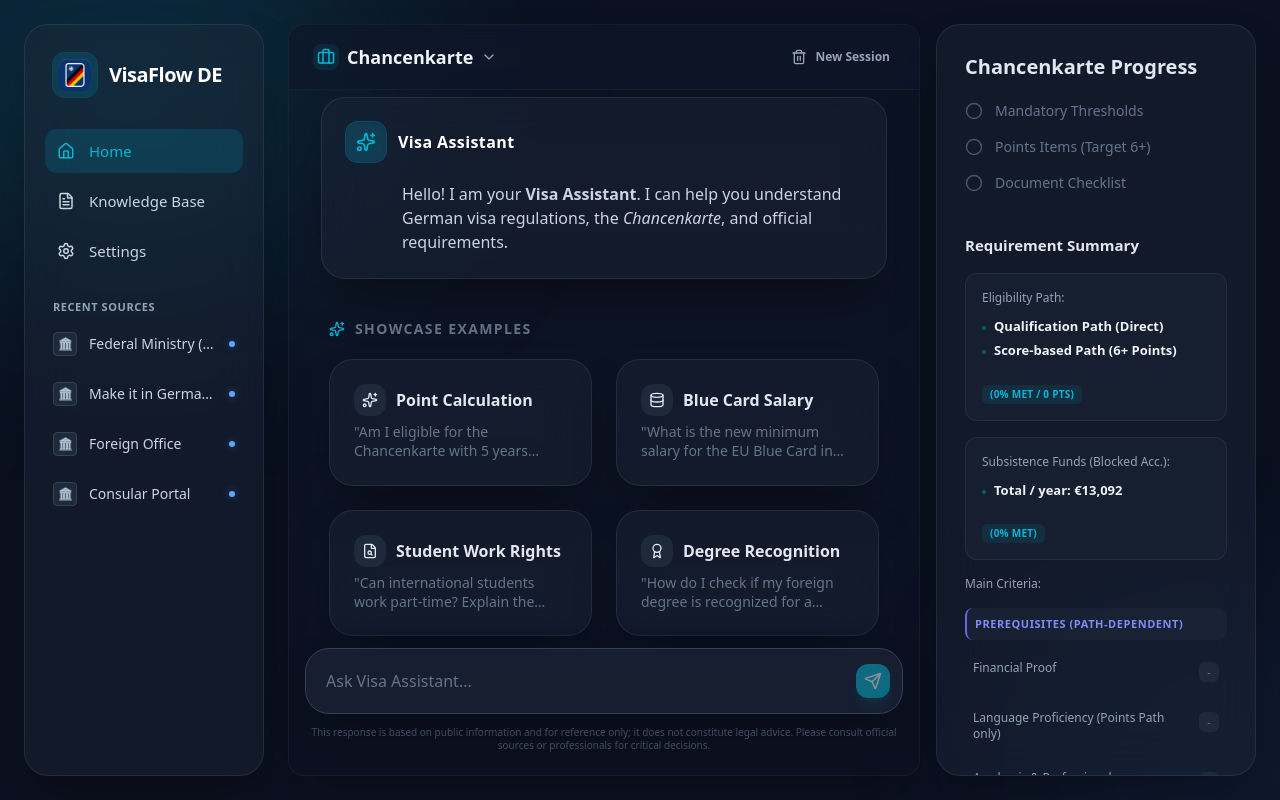
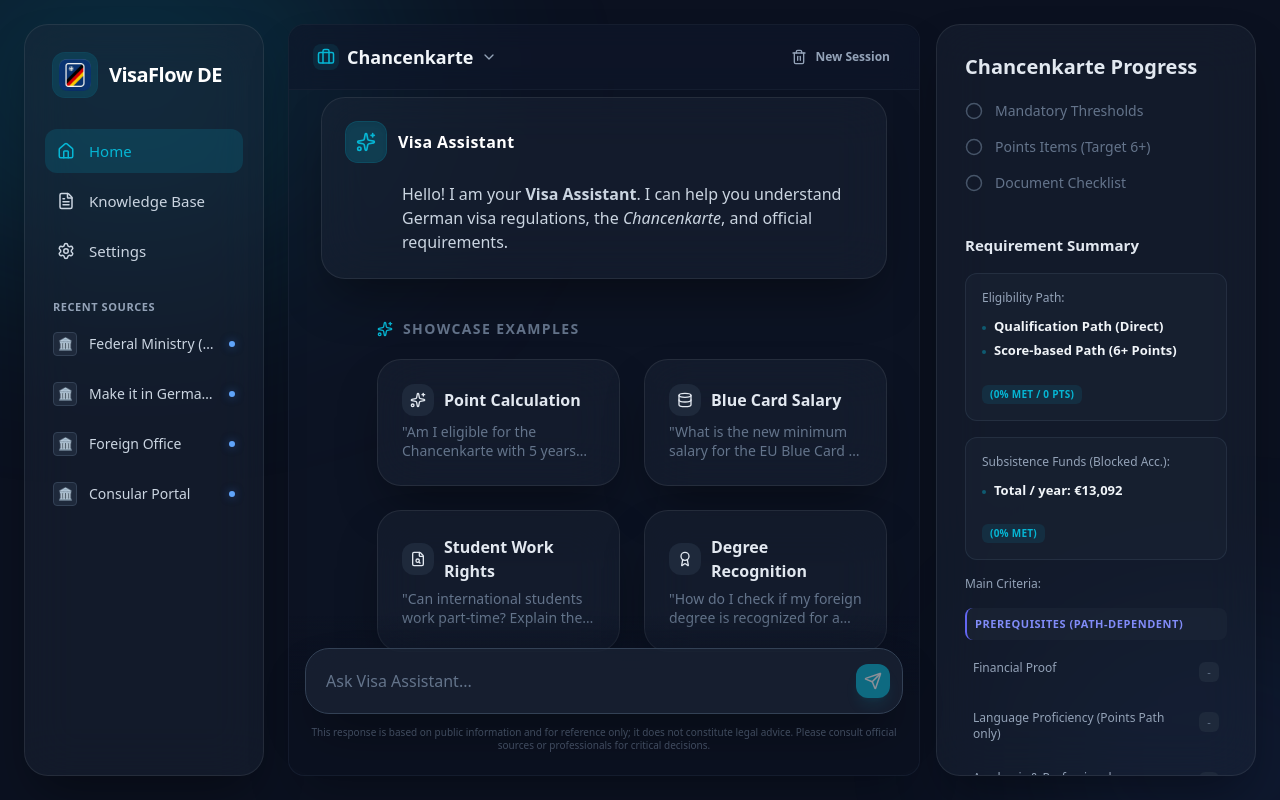
Before and after one commit to ToooAir/german-visa-rag, a React (Vite) app in the folder frontend/: page / in a window 1280 px wide. Built offline with nearby package versions, Linux system fonts and the light colour scheme; what tailwindcss-safe-area would draw is missing.

Commit message:
style: adjust layout margins and padding for showcase examples in ChatArea

```diff
--- a/frontend/src/components/ChatArea.tsx
+++ b/frontend/src/components/ChatArea.tsx
@@ -414,12 +414,12 @@ function QuickStarters({ onSelect }: { onSelect: (q: string) => void }) {
   ];
 
   return (
-    <div className="ml-0 mt-4 px-2">
-      <div className="text-sm font-bold text-slate-500 uppercase tracking-widest mb-5 flex items-center gap-2.5 lg:ml-0">
+    <div className="ml-0 mt-4">
+      <div className="text-sm font-bold text-slate-500 uppercase tracking-widest mb-5 flex items-center gap-2.5 lg:pl-14">
         <Sparkles size={16} className="text-accent" />
         {(t.showcaseExamples as string)}
       </div>
-      <div className="grid grid-cols-1 md:grid-cols-2 gap-6">
+      <div className="grid grid-cols-1 md:grid-cols-2 gap-6 lg:ml-14">
         {starters.map((s, i) => (
           <button
             key={i}
```
